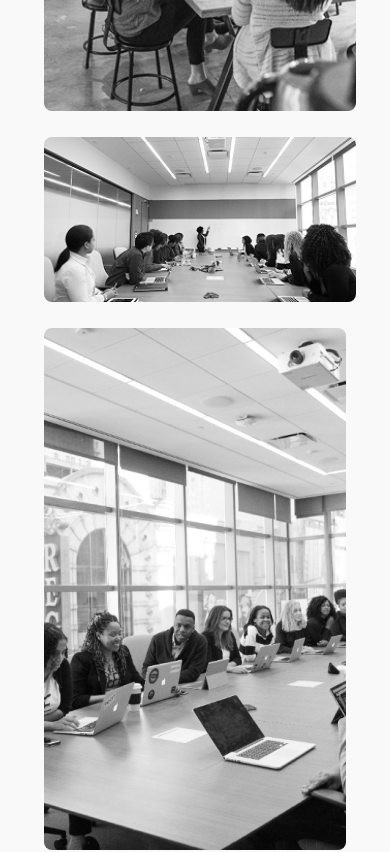
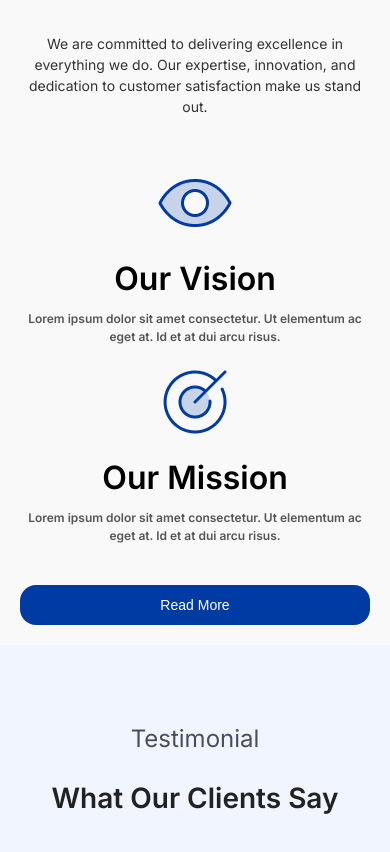
Before and after one commit to devecode-simran/manentia-ai, a React (Create React App) app: page / in a window 390 px wide. Shown: the part 5960-6812 px from the top of the page. Built offline with nearby package versions, Linux system fonts and the light colour scheme.

Commit message:
Refactored code

```diff
--- a/src/Styles/AboutUs.css
+++ b/src/Styles/AboutUs.css
@@ -129,8 +129,7 @@
 .read-more-about:hover {
     background-color: #0056b3;
 }
-
-@media (max-width: 1024px) {
+@media (max-width: 1024px) { /* Tablet view */
     .about-container {
         flex-direction: column;
         align-items: center;
@@ -138,74 +137,79 @@
     }
 
     .about-images {
+        display: flex;
+        flex-direction: row;
+        justify-content: center;
+        align-items: flex-start;
+        gap: 16px;
+        width: 100%;
+    }
+
+    .about-images-left,
+    .about-images-right {
+        display: flex;
         flex-direction: column;
-        align-items: center;
+        gap: 16px;
+    }
+
+    .about-image {
+        width: 220px; /* Smaller size for tablet */
+        height: auto;
     }
 
     .about-text {
         width: 90%;
-        height: auto;
-    }
-    .about-text-content {
-        flex-grow: 0;
+        text-align: center;
     }
 
-    .about-text,
     .detail-box-about {
-        width: 90%;
+        flex-direction: column;
+        align-items: center;
+        text-align: center;
     }
 }
 
-@media (max-width: 768px) {
+@media (max-width: 768px) { /* Mobile view */
     .about-us {
         padding: 40px;
     }
 
-    .heading-about {
-        font-size: 28px;
-        margin-bottom: 40px;
-    }
-
     .about-container {
-        gap: 20px;
         flex-direction: column;
         align-items: center;
+        gap: 20px;
     }
 
     .about-images {
+        display: flex;
         flex-direction: row;
+        justify-content: center;
+        align-items: flex-start;
+        gap: 16px;
         width: 100%;
-        justify-content: center;
+    }
+
+    .about-images-left,
+    .about-images-right {
+        display: flex;
+        flex-direction: column;
+        gap: 16px;
     }
 
     .about-image {
-        width: 45%;
+        width: 180px; /* Smaller size for mobile */
         height: auto;
-        margin: 5px;
     }
 
     .about-text {
         width: 100%;
-        height: auto;
-    }
-    .about-text-content {
-        flex-grow: 0;
+        text-align: center;
     }
 
-    .about-image-right {
-        margin-bottom: 10px;
-    }
-
-    .about-text p {
-        font-size: 16px;
-    }
-
-    .detail-box-about h3 {
-        font-size: 24px;
-    }
-
-    .detail-box-about p {
-        font-size: 14px;
+    .detail-box-about {
+        flex-direction: column;
+        align-items: center;
+        text-align: center;
     }
 
     .read-more-about {
@@ -216,7 +220,7 @@
     }
 }
 
-@media (max-width: 480px) {
+@media (max-width: 480px) { /* Smaller mobile view */
     .about-us {
         padding: 20px;
     }
@@ -230,20 +234,24 @@
         font-size: 16px;
     }
 
-    .about-text {
-        width: 100%;
-        height: auto;
-    }
-    .about-text-content {
-        flex-grow: 0;
+    .about-images {
+        display: flex;
+        flex-direction: row;
+        justify-content: center;
+        align-items: flex-start;
+        gap: 16px;
     }
 
-    .about-images {
+    .about-images-left,
+    .about-images-right {
+        display: flex;
         flex-direction: column;
+        gap: 16px;
     }
 
     .about-image {
-        width: 100%;
+        width: 140px; /* Smaller size for small mobile screens */
+        height: auto;
     }
 
     .about-text p {
@@ -260,7 +268,6 @@
 
     .read-more-about {
         width: 100%;
-        height: auto;
         padding: 12px 24px;
         font-size: 14px;
     }
--- a/src/Styles/Testimonial.css
+++ b/src/Styles/Testimonial.css
@@ -11,10 +11,11 @@
   font-size: 24px;
   line-height: 28.8px;
   letter-spacing: 2%;
-  color: #888;
   text-align: center;
   display: block;
   margin-bottom: 24px;
+  color: rgba(0, 8, 22, 0.7);
+
 }
 
 .testimonial-heading {
```
